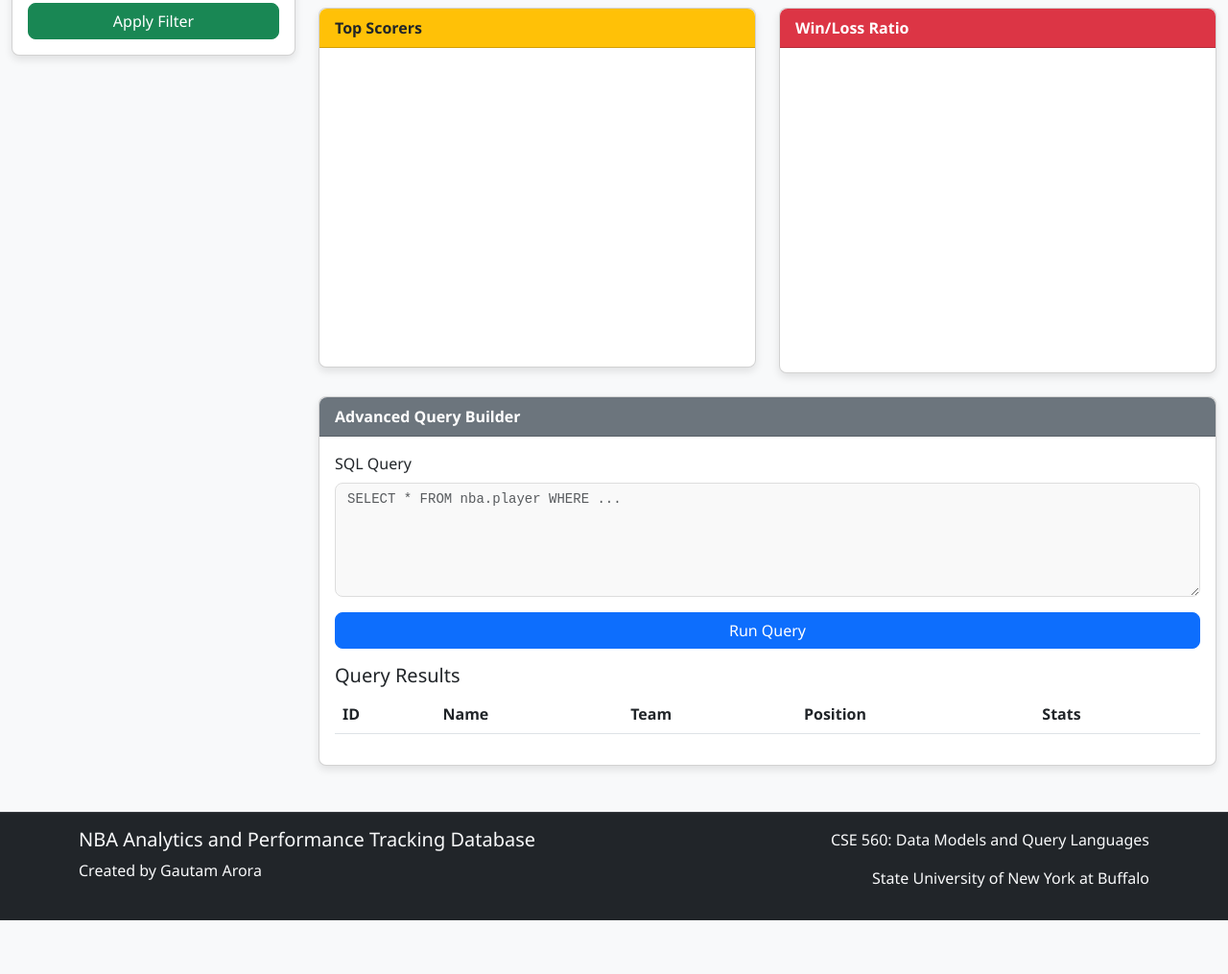
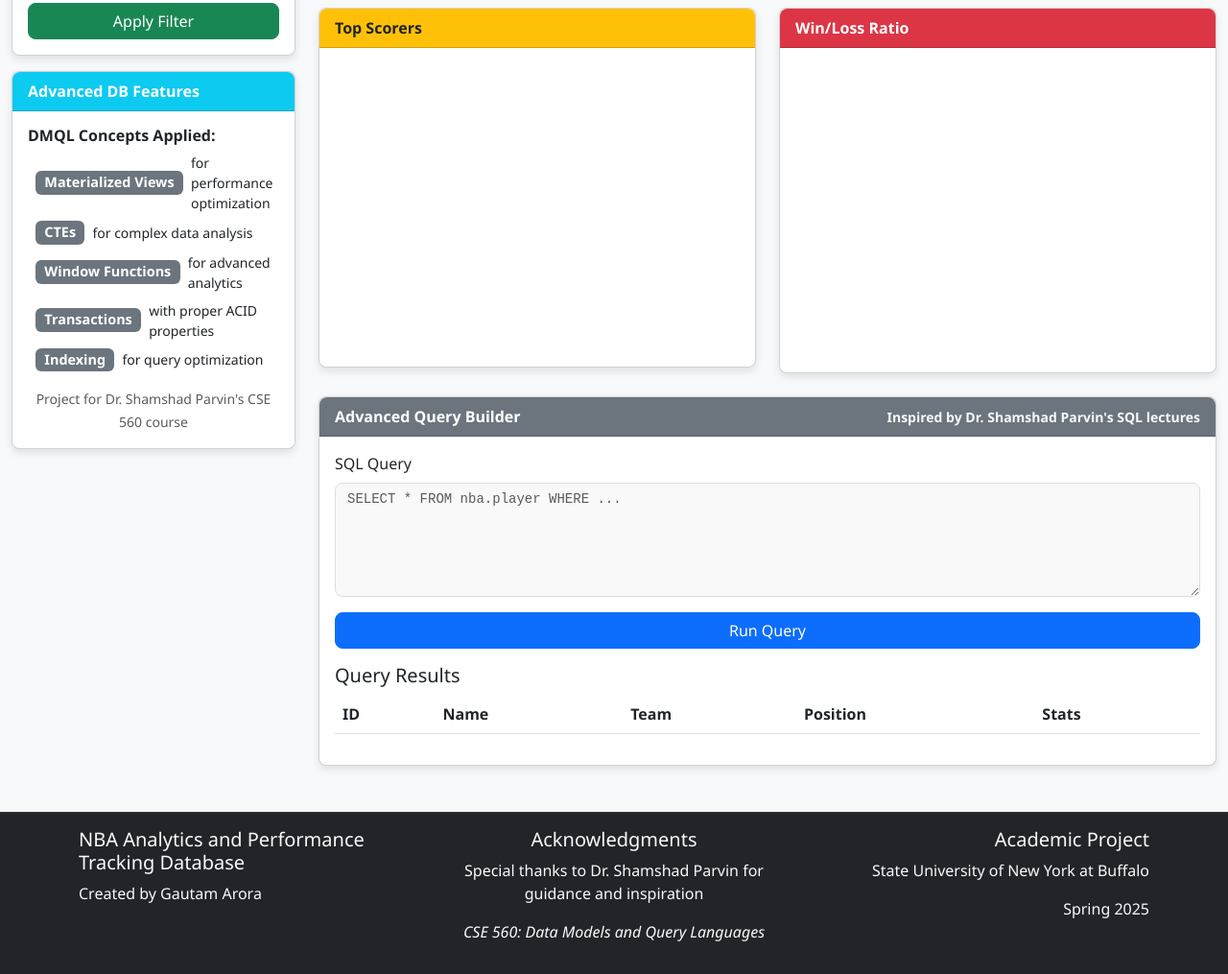
Before and after one commit to Gautam2086/nba-analytics-dashboard, a website: page public/index.html in a window 1280 px wide. Shown: the part 477-1492 px from the top of the page at 96% size. Before the commit the page ends 1436 px from the top, so only its background shows below. Drawn offline with nearby package versions, Linux system fonts and the light colour scheme.

Commit message:
Added acknowledgments to Dr. Shamshad Parvin and highlighted advanced database features

```diff
--- a/public/index.html
+++ b/public/index.html
@@ -86,6 +86,25 @@
                         </div>
                     </div>
                 </div>
+
+                <div class="card mt-3">
+                    <div class="card-header bg-info text-white">
+                        Advanced DB Features
+                    </div>
+                    <div class="card-body">
+                        <h6 class="fw-bold">DMQL Concepts Applied:</h6>
+                        <ul class="feature-list small">
+                            <li><span class="badge bg-secondary">Materialized Views</span> for performance optimization</li>
+                            <li><span class="badge bg-secondary">CTEs</span> for complex data analysis</li>
+                            <li><span class="badge bg-secondary">Window Functions</span> for advanced analytics</li>
+                            <li><span class="badge bg-secondary">Transactions</span> with proper ACID properties</li>
+                            <li><span class="badge bg-secondary">Indexing</span> for query optimization</li>
+                        </ul>
+                        <div class="text-center mt-2">
+                            <small class="text-muted">Project for Dr. Shamshad Parvin's CSE 560 course</small>
+                        </div>
+                    </div>
+                </div>
             </div>
 
             <div class="col-md-9">
@@ -128,8 +147,9 @@
                 <div class="row mt-4">
                     <div class="col-md-12">
                         <div class="card">
-                            <div class="card-header bg-secondary text-white">
-                                Advanced Query Builder
+                            <div class="card-header bg-secondary text-white d-flex justify-content-between align-items-center">
+                                <span>Advanced Query Builder</span>
+                                <small class="text-light">Inspired by Dr. Shamshad Parvin's SQL lectures</small>
                             </div>
                             <div class="card-body">
                                 <div class="mb-3">
@@ -169,13 +189,19 @@
     <footer class="bg-dark text-light mt-5 py-3">
         <div class="container">
             <div class="row">
-                <div class="col-md-6">
+                <div class="col-md-4">
                     <h5>NBA Analytics and Performance Tracking Database</h5>
                     <p>Created by Gautam Arora</p>
                 </div>
-                <div class="col-md-6 text-md-end">
-                    <p>CSE 560: Data Models and Query Languages</p>
+                <div class="col-md-4 text-center">
+                    <h5>Acknowledgments</h5>
+                    <p>Special thanks to Dr. Shamshad Parvin for guidance and inspiration</p>
+                    <p><em>CSE 560: Data Models and Query Languages</em></p>
+                </div>
+                <div class="col-md-4 text-md-end">
+                    <h5>Academic Project</h5>
                     <p>State University of New York at Buffalo</p>
+                    <p>Spring 2025</p>
                 </div>
             </div>
         </div>
--- a/public/styles.css
+++ b/public/styles.css
@@ -125,6 +125,32 @@ footer {
     box-shadow: 0 2px 5px rgba(0, 0, 0, 0.05);
 }
 
+/* Feature list styling */
+.feature-list {
+    list-style-type: none;
+    padding-left: 0.5rem;
+}
+
+.feature-list li {
+    margin-bottom: 8px;
+    display: flex;
+    align-items: center;
+}
+
+.feature-list .badge {
+    margin-right: 8px;
+    font-weight: 600;
+}
+
+/* Professor acknowledgment styling */
+.acknowledgment {
+    font-style: italic;
+    color: #6c757d;
+    text-align: center;
+    margin-top: 10px;
+    font-size: 0.9rem;
+}
+
 /* Improve SQL query textarea */
 #sql-query {
     font-family: 'Courier New', monospace;
```
